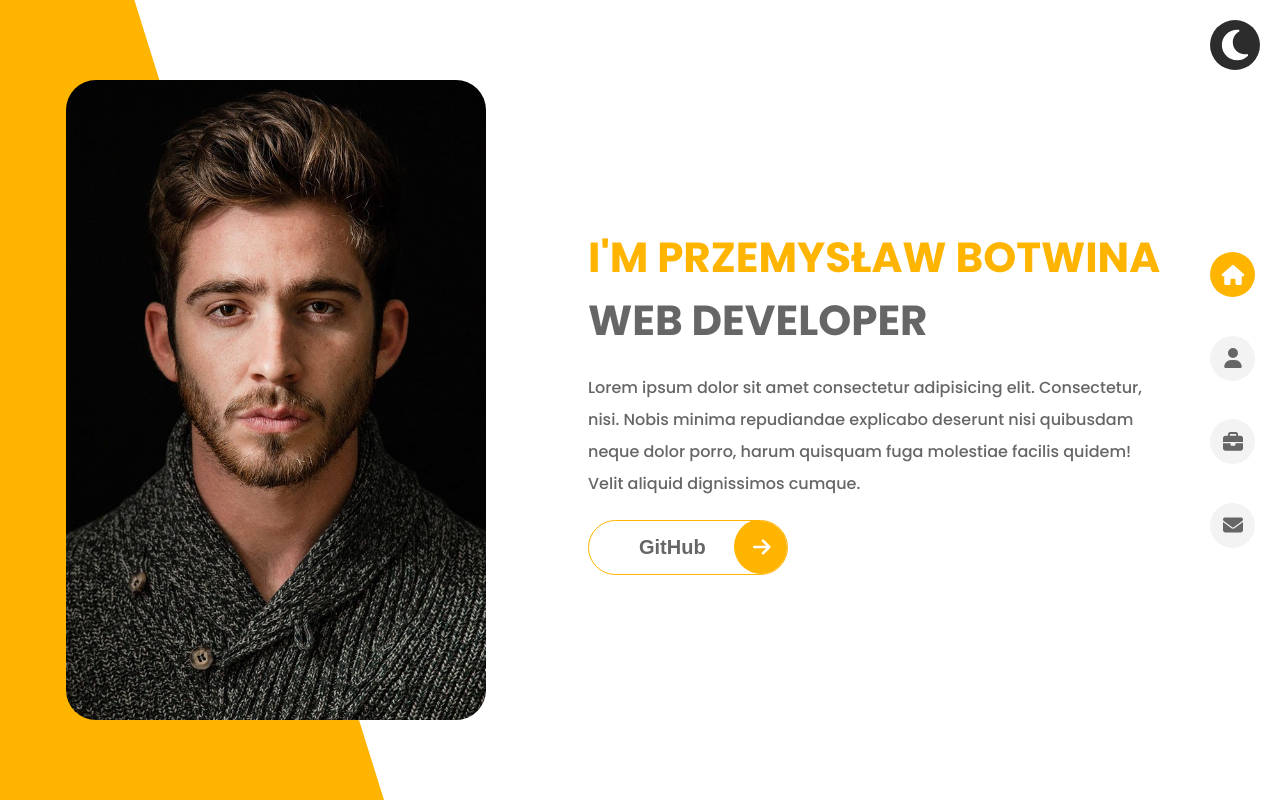
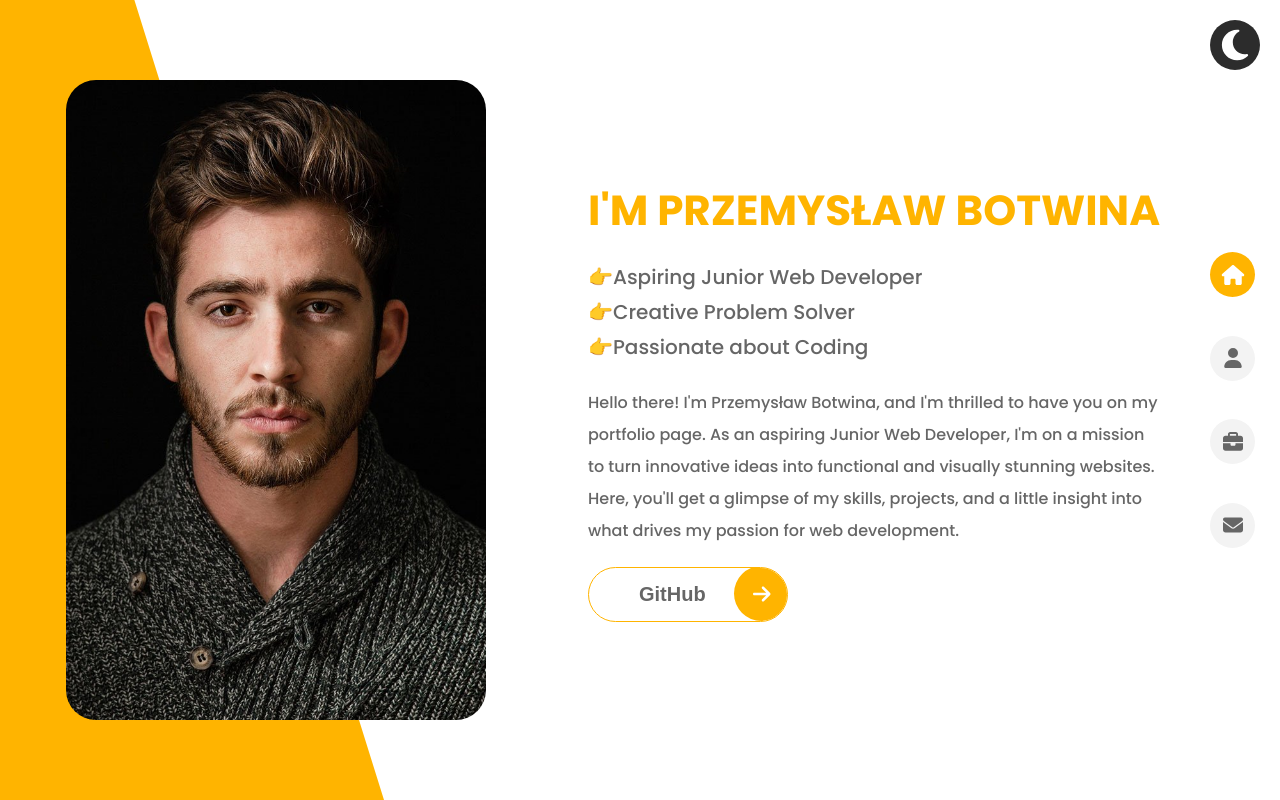
Before and after one commit to WersV/my-portfolio, a Vue app: page / in a window 1280 px wide. Built offline with nearby package versions, Linux system fonts and the light colour scheme.

Commit message:
add personal details and link to gitHub

```diff
--- a/src/views/HomeView.vue
+++ b/src/views/HomeView.vue
@@ -5,9 +5,15 @@
       <img src="@/assets/img/portfolio-photo-mobile.jpg" alt="portfolio owner" v-if="isLowRes">
     </header>
     <section class="home-info">
-      <h1><span>I'm Przemysław Botwina <br/></span>web developer</h1>
-      <p>Lorem ipsum dolor sit amet consectetur adipisicing elit. Consectetur, nisi. Nobis minima repudiandae explicabo deserunt nisi quibusdam neque dolor porro, harum quisquam fuga molestiae facilis quidem! Velit aliquid dignissimos cumque.</p>
-      <button>GitHub <span><font-awesome-icon icon="fa-solid fa-arrow-right" /></span></button>
+      <div class="h1-span-container">
+        <h1>I'm Przemysław Botwina</h1>
+        <span>Aspiring Junior Web Developer</span>
+        <span>Creative Problem Solver</span>
+        <span>Passionate about Coding</span>
+      </div>
+      <p>Hello there! I'm Przemysław Botwina, and I'm thrilled to have you on my portfolio page. As an aspiring Junior Web Developer, I'm on a mission to turn innovative ideas into functional and visually stunning websites. Here, you'll get a glimpse of my skills, projects, and a little insight into what drives my passion for web development.</p>
+      <button onclick="window.open('https://github.com/WersV','_blank');">GitHub <span><font-awesome-icon icon="fa-solid fa-arrow-right" /></span></button>
+        <!-- dodaj do about-view rozdział ze swoimi zainteresowaniami -->
     </section>
   </main>
 </template>
@@ -15,29 +21,8 @@
 <script setup>
 import {useGlobalVariables} from '@/stores/globalVariables'
 import {storeToRefs} from 'pinia';
-  // const isLowRes = ref(null)
-
-
-  // function showLowResImg() {
-  //   const width = window.innerWidth
-  //   if (width < 1024) {
-  //     isLowRes.value = true
-  //   } else {
-  //     isLowRes.value = false
-  //   }
-  // }
-
-  // onMounted(() => {
-  //   window.addEventListener('resize', showLowResImg)
-  //   showLowResImg()
-  // })
-
-
-  // musisz tutaj dodać globalną zmienną z globalVariables.js i funkcję która będzie zmieniać zm ienną isLowRes
   const globalVariables = useGlobalVariables();
   const {isLowRes} = storeToRefs(globalVariables);
-  // console.log(globalVariables.isLowRes);
-
 </script>
 
 <style scoped lang="scss">
@@ -63,14 +48,25 @@ import {storeToRefs} from 'pinia';
     text-align: center;
     position: relative;
     max-width: 550px;
+    .h1-span-container {
+      margin-bottom: 20px;
       h1 {
+        color: #FFB400;
         font-size: 30px;
         font-weight: 700;
         text-transform: uppercase;
+        margin-bottom: 20px;
+      }
+      span {
+        position: relative;
+        display: block;
         color: #666666;
-      margin-bottom: 20px;
-      span {
-        color: #FFB400;
+        font-size: 20px;
+        margin-bottom: 5px;
+        // text-decoration: underline dotted;
+      }
+      span:before {
+        content: '\1F449';
       }
     }
     p {
@@ -91,7 +87,7 @@ import {storeToRefs} from 'pinia';
 //dark mode
 .dark .home-view {
   .home-info {
-    h1, p, button {
+    h1, span, p, button {
       color: white;
     }
   }
@@ -108,8 +104,10 @@ import {storeToRefs} from 'pinia';
 @media (min-width: 570px) {
   .home-view {
     .home-info {
+      .h1-span-container {
         h1 {
           font-size: 37px;
+        }
       }
     }
   }
@@ -147,8 +145,10 @@ import {storeToRefs} from 'pinia';
       text-align: left;
       justify-content: flex-start;
       margin-right: 50px;
+      .h1-span-container {
         h1 {
           font-size: 42px;
+        }
       }
       p {
         line-height: 2;
```
Lines whose indentation alone changed are shown as unchanged.
